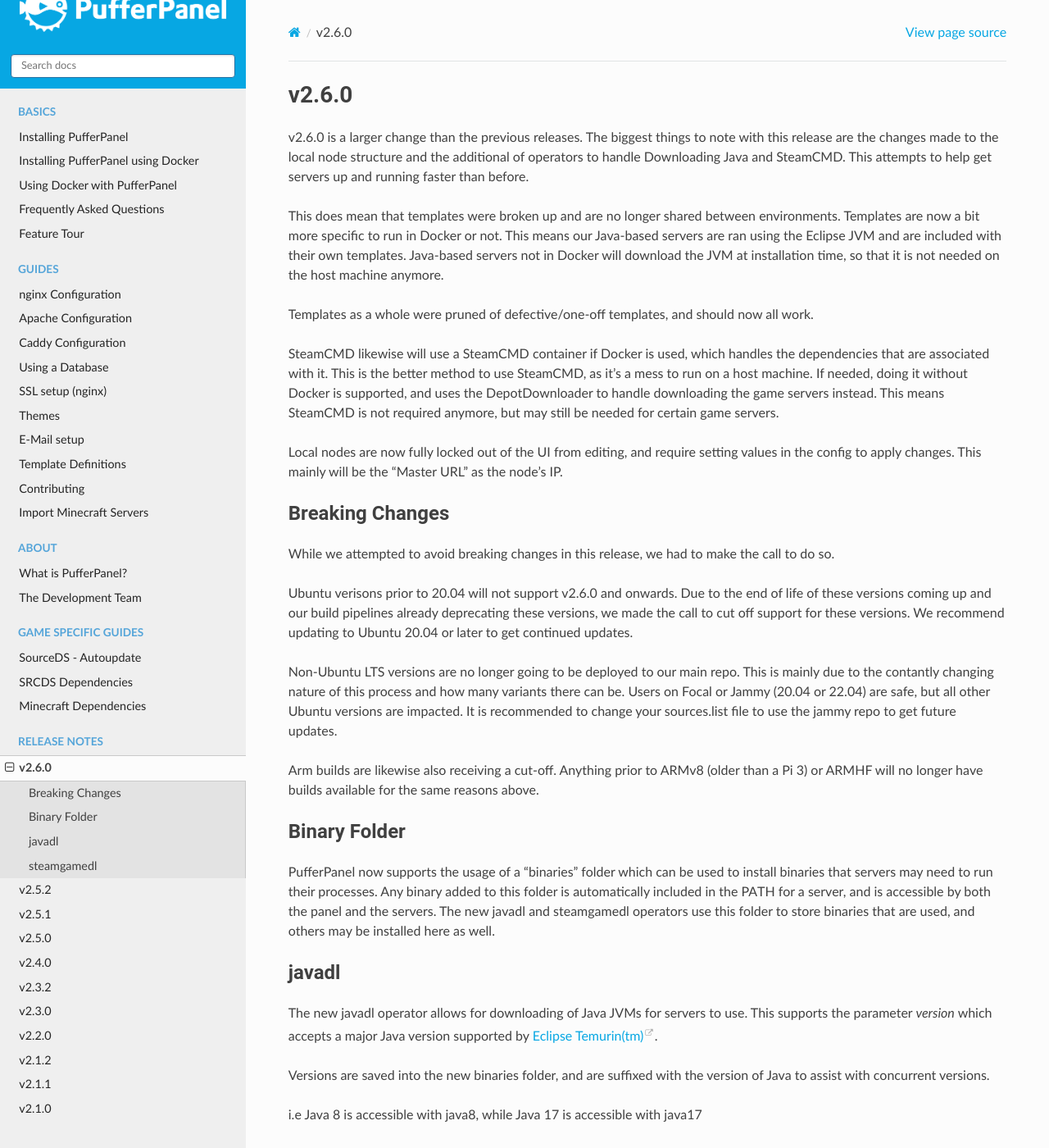
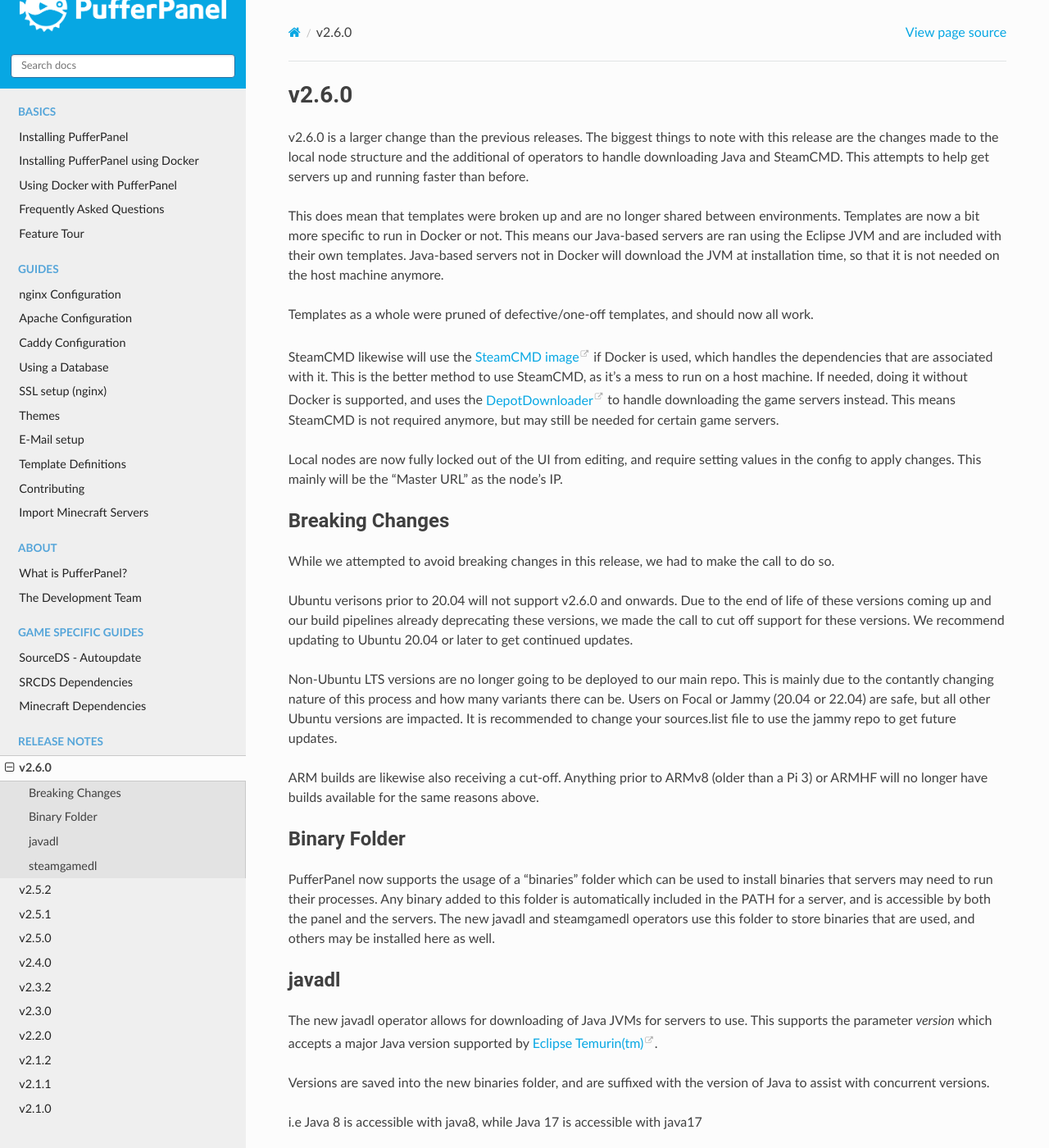
Before and after one commit to pufferpanel/documentation, a Sphinx documentation site: the page built from source/release-notes/2.6.0.rst, in a window 1280 px wide and 1400 px high. Shown: the whole window at 82% size. Built offline with Sphinx 7.4.7 and the Read the Docs theme 2.0.0, drawn with Linux system fonts in a browser that asks for light colours.

Commit message:
Minor touchups

```diff
--- a/source/release-notes/2.6.0.rst
+++ b/source/release-notes/2.6.0.rst
@@ -2,7 +2,7 @@
 ======
 
 v2.6.0 is a larger change than the previous releases. The biggest things to note with this release
-are the changes made to the local node structure and the additional of operators to handle Downloading
+are the changes made to the local node structure and the additional of operators to handle downloading
 Java and SteamCMD. This attempts to help get servers up and running faster than before.
 
 This does mean that templates were broken up and are no longer shared between environments. Templates
@@ -12,10 +12,11 @@
 
 Templates as a whole were pruned of defective/one-off templates, and should now all work.
 
-SteamCMD likewise will use a SteamCMD container if Docker is used, which handles the dependencies that
-are associated with it. This is the better method to use SteamCMD, as it's a mess to run on a host machine.
-If needed, doing it without Docker is supported, and uses the DepotDownloader to handle downloading the game
-servers instead. This means SteamCMD is not required anymore, but may still be needed for certain game servers.
+SteamCMD likewise will use the `SteamCMD image <https://hub.docker.com/r/steamcmd/steamcmd>`_ if Docker is
+used, which handles the dependencies that are associated with it. This is the better method to use SteamCMD,
+as it's a mess to run on a host machine. If needed, doing it without Docker is supported, and uses the
+`DepotDownloader <https://github.com/SteamRE/DepotDownloader>`_ to handle downloading the game servers instead.
+This means SteamCMD is not required anymore, but may still be needed for certain game servers.
 
 Local nodes are now fully locked out of the UI from editing, and require setting values in the config to apply
 changes. This mainly will be the "Master URL" as the node's IP.
@@ -34,7 +35,7 @@
 safe, but all other Ubuntu versions are impacted. It is recommended to change your sources.list file to use the
 jammy repo to get future updates.
 
-Arm builds are likewise also receiving a cut-off. Anything prior to ARMv8 (older than a Pi 3) or ARMHF will no longer
+ARM builds are likewise also receiving a cut-off. Anything prior to ARMv8 (older than a Pi 3) or ARMHF will no longer
 have builds available for the same reasons above.
 
 Binary Folder
```
